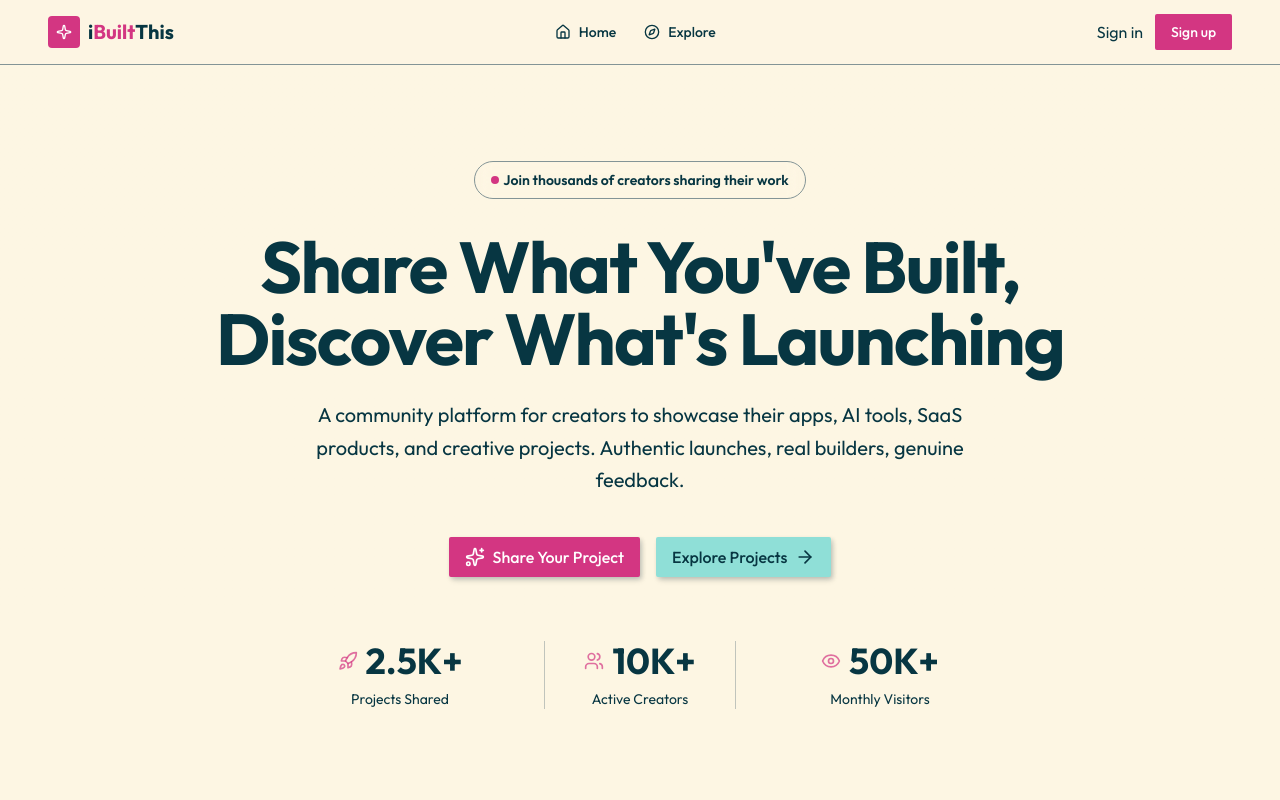
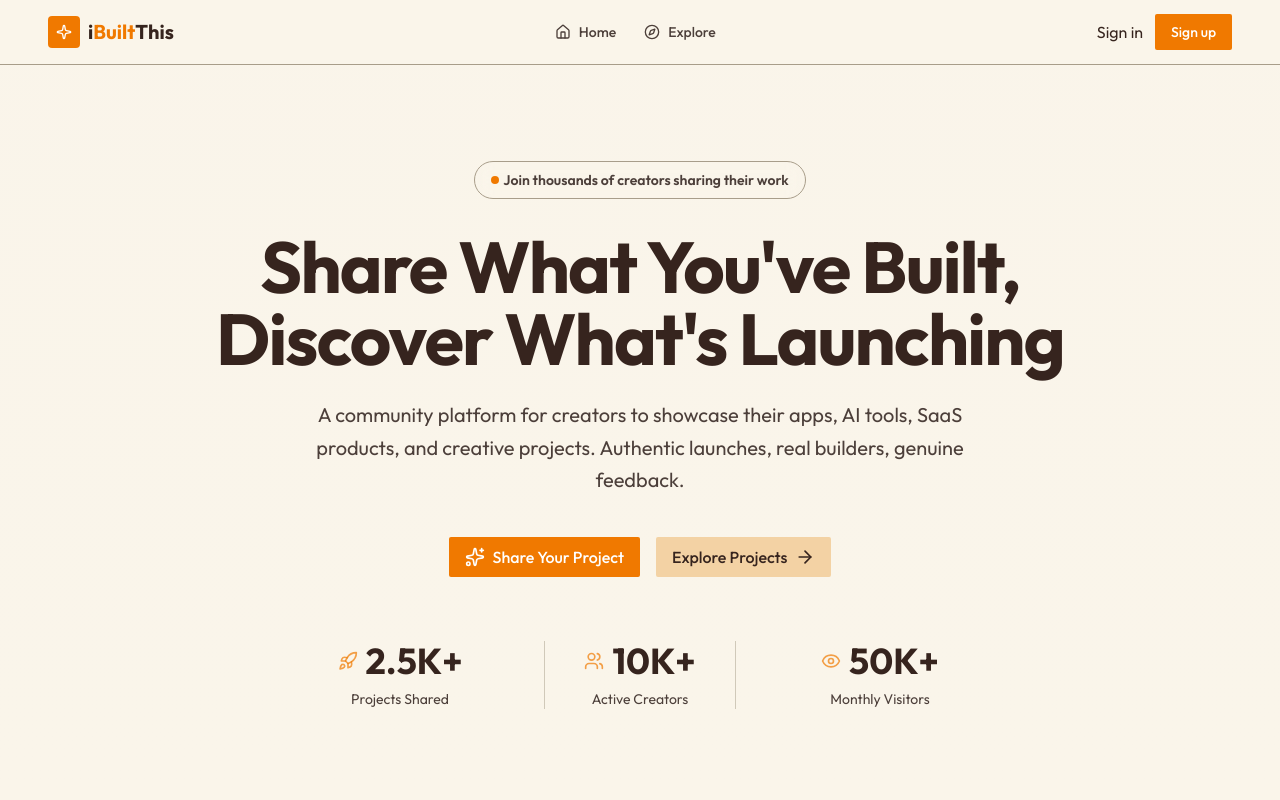
Before and after one commit to FeliperPC/ibuiltthis-app, a Next.js app: page / in a window 1280 px wide. Shown: the top 800 px of the page. Built offline with nearby package versions, Linux system fonts and the light colour scheme; no server answers; the database is empty.

Commit message:
feat : changing color pallet, correcting navigation

```diff
--- a/app/globals.css
+++ b/app/globals.css
@@ -44,121 +44,105 @@
 }
 
 :root {
-  --background: oklch(0.9735 0.0261 90.0953);
-  --foreground: oklch(0.3092 0.0518 219.6516);
-  --card: oklch(0.9306 0.026 92.402);
-  --card-foreground: oklch(0.3092 0.0518 219.6516);
-  --popover: oklch(0.9306 0.026 92.402);
-  --popover-foreground: oklch(0.3092 0.0518 219.6516);
-  --primary: oklch(0.5924 0.2025 355.8943);
+  --background: oklch(0.97 0.015 85);
+  --foreground: oklch(0.28 0.03 40);
+
+  --card: oklch(0.93 0.02 85);
+  --card-foreground: oklch(0.28 0.03 40);
+
+  --popover: oklch(0.93 0.02 85);
+  --popover-foreground: oklch(0.28 0.03 40);
+
+  --primary: oklch(0.70 0.18 55); /* laranja principal */
   --primary-foreground: oklch(1 0 0);
-  --secondary: oklch(0.85 0.08 187.384);
-  --secondary-foreground: oklch(0.3092 0.0518 219.6516);
-  --muted: oklch(0.6979 0.0159 196.794);
-  --muted-foreground: oklch(0.3092 0.0518 219.6516);
-  --accent: oklch(0.85 0.12 350);
-  --accent-foreground: oklch(0.3092 0.0518 219.6516);
-  --destructive: oklch(0.5863 0.2064 27.1172);
+
+  --secondary: oklch(0.88 0.07 75);
+  --secondary-foreground: oklch(0.28 0.03 40);
+
+  --muted: oklch(0.78 0.03 80);
+  --muted-foreground: oklch(0.38 0.02 40);
+
+  --accent: oklch(0.75 0.16 60);
+  --accent-foreground: oklch(0.28 0.03 40);
+
+  --destructive: oklch(0.62 0.22 35);
   --destructive-foreground: oklch(1 0 0);
-  --border: oklch(0.6537 0.0197 205.2618);
-  --input: oklch(0.6537 0.0197 205.2618);
-  --ring: oklch(0.5924 0.2025 355.8943);
-  --chart-1: oklch(0.6149 0.1394 244.9273);
-  --chart-2: oklch(0.6437 0.1019 187.384);
-  --chart-3: oklch(0.5924 0.2025 355.8943);
-  --chart-4: oklch(0.5808 0.1732 39.5003);
-  --chart-5: oklch(0.5863 0.2064 27.1172);
-  --sidebar: oklch(0.9735 0.0261 90.0953);
-  --sidebar-foreground: oklch(0.3092 0.0518 219.6516);
-  --sidebar-primary: oklch(0.5924 0.2025 355.8943);
+
+  --border: oklch(0.70 0.03 80);
+  --input: oklch(0.70 0.03 80);
+  --ring: oklch(0.70 0.18 55);
+
+  --chart-1: oklch(0.70 0.18 55);
+  --chart-2: oklch(0.75 0.14 70);
+  --chart-3: oklch(0.62 0.20 40);
+  --chart-4: oklch(0.80 0.12 90);
+  --chart-5: oklch(0.65 0.22 30);
+
+  --sidebar: oklch(0.97 0.015 85);
+  --sidebar-foreground: oklch(0.28 0.03 40);
+
+  --sidebar-primary: oklch(0.70 0.18 55);
   --sidebar-primary-foreground: oklch(1 0 0);
-  --sidebar-accent: oklch(0.6437 0.1019 187.384);
-  --sidebar-accent-foreground: oklch(1 0 0);
-  --sidebar-border: oklch(0.6537 0.0197 205.2618);
-  --sidebar-ring: oklch(0.5924 0.2025 355.8943);
+
+  --sidebar-accent: oklch(0.88 0.07 75);
+  --sidebar-accent-foreground: oklch(0.28 0.03 40);
+
+  --sidebar-border: oklch(0.70 0.03 80);
+  --sidebar-ring: oklch(0.70 0.18 55);
+
   --font-sans: Outfit, sans-serif;
   --font-serif: ui-serif, Georgia, Cambria, "Times New Roman", Times, serif;
   --font-mono: Space Mono, monospace;
+
   --radius: 0.25rem;
-  --shadow-x: 2px;
-  --shadow-y: 2px;
-  --shadow-blur: 4px;
-  --shadow-spread: 0px;
-  --shadow-opacity: 0.15;
-  --shadow-color: hsl(196 83% 10%);
-  --shadow-2xs: 2px 2px 4px 0px hsl(196 83% 10% / 0.07);
-  --shadow-xs: 2px 2px 4px 0px hsl(196 83% 10% / 0.07);
-  --shadow-sm: 2px 2px 4px 0px hsl(196 83% 10% / 0.15),
-    2px 1px 2px -1px hsl(196 83% 10% / 0.15);
-  --shadow: 2px 2px 4px 0px hsl(196 83% 10% / 0.15),
-    2px 1px 2px -1px hsl(196 83% 10% / 0.15);
-  --shadow-md: 2px 2px 4px 0px hsl(196 83% 10% / 0.15),
-    2px 2px 4px -1px hsl(196 83% 10% / 0.15);
-  --shadow-lg: 2px 2px 4px 0px hsl(196 83% 10% / 0.15),
-    2px 4px 6px -1px hsl(196 83% 10% / 0.15);
-  --shadow-xl: 2px 2px 4px 0px hsl(196 83% 10% / 0.15),
-    2px 8px 10px -1px hsl(196 83% 10% / 0.15);
-  --shadow-2xl: 2px 2px 4px 0px hsl(196 83% 10% / 0.38);
-  --tracking-normal: 0em;
-  --spacing: 0.25rem;
 }
 
 .dark {
-  --background: oklch(0.2673 0.0486 219.8169);
-  --foreground: oklch(0.6979 0.0159 196.794);
-  --card: oklch(0.3092 0.0518 219.6516);
-  --card-foreground: oklch(0.6979 0.0159 196.794);
-  --popover: oklch(0.3092 0.0518 219.6516);
-  --popover-foreground: oklch(0.6979 0.0159 196.794);
-  --primary: oklch(0.5924 0.2025 355.8943);
-  --primary-foreground: oklch(1 0 0);
-  --secondary: oklch(0.4 0.08 187.384);
-  --secondary-foreground: oklch(0.9 0 0);
-  --muted: oklch(0.523 0.0283 219.1365);
-  --muted-foreground: oklch(0.6979 0.0159 196.794);
-  --accent: oklch(0.4 0.12 350);
-  --accent-foreground: oklch(0.9 0 0);
-  --destructive: oklch(0.5863 0.2064 27.1172);
+  --background: oklch(0.20 0.02 40);
+  --foreground: oklch(0.88 0.02 85);
+
+  --card: oklch(0.24 0.03 40);
+  --card-foreground: oklch(0.88 0.02 85);
+
+  --popover: oklch(0.24 0.03 40);
+  --popover-foreground: oklch(0.88 0.02 85);
+
+  --primary: oklch(0.70 0.18 55);
+  --primary-foreground: oklch(0.12 0.02 40);
+
+  --secondary: oklch(0.35 0.06 55);
+  --secondary-foreground: oklch(0.95 0.01 85);
+
+  --muted: oklch(0.32 0.02 40);
+  --muted-foreground: oklch(0.75 0.02 85);
+
+  --accent: oklch(0.45 0.14 55);
+  --accent-foreground: oklch(0.95 0.01 85);
+
+  --destructive: oklch(0.62 0.22 35);
   --destructive-foreground: oklch(1 0 0);
-  --border: oklch(0.523 0.0283 219.1365);
-  --input: oklch(0.523 0.0283 219.1365);
-  --ring: oklch(0.5924 0.2025 355.8943);
-  --chart-1: oklch(0.6149 0.1394 244.9273);
-  --chart-2: oklch(0.6437 0.1019 187.384);
-  --chart-3: oklch(0.5924 0.2025 355.8943);
-  --chart-4: oklch(0.5808 0.1732 39.5003);
-  --chart-5: oklch(0.5863 0.2064 27.1172);
-  --sidebar: oklch(0.2673 0.0486 219.8169);
-  --sidebar-foreground: oklch(0.6979 0.0159 196.794);
-  --sidebar-primary: oklch(0.5924 0.2025 355.8943);
-  --sidebar-primary-foreground: oklch(1 0 0);
-  --sidebar-accent: oklch(0.6437 0.1019 187.384);
-  --sidebar-accent-foreground: oklch(1 0 0);
-  --sidebar-border: oklch(0.523 0.0283 219.1365);
-  --sidebar-ring: oklch(0.5924 0.2025 355.8943);
-  --font-sans: Outfit, sans-serif;
-  --font-serif: ui-serif, Georgia, Cambria, "Times New Roman", Times, serif;
-  --font-mono: Space Mono, monospace;
-  --radius: 0.25rem;
-  --shadow-x: 2px;
-  --shadow-y: 2px;
-  --shadow-blur: 4px;
-  --shadow-spread: 0px;
-  --shadow-opacity: 0.15;
-  --shadow-color: hsl(196 83% 10%);
-  --shadow-2xs: 2px 2px 4px 0px hsl(196 83% 10% / 0.07);
-  --shadow-xs: 2px 2px 4px 0px hsl(196 83% 10% / 0.07);
-  --shadow-sm: 2px 2px 4px 0px hsl(196 83% 10% / 0.15),
-    2px 1px 2px -1px hsl(196 83% 10% / 0.15);
-  --shadow: 2px 2px 4px 0px hsl(196 83% 10% / 0.15),
-    2px 1px 2px -1px hsl(196 83% 10% / 0.15);
-  --shadow-md: 2px 2px 4px 0px hsl(196 83% 10% / 0.15),
-    2px 2px 4px -1px hsl(196 83% 10% / 0.15);
-  --shadow-lg: 2px 2px 4px 0px hsl(196 83% 10% / 0.15),
-    2px 4px 6px -1px hsl(196 83% 10% / 0.15);
-  --shadow-xl: 2px 2px 4px 0px hsl(196 83% 10% / 0.15),
-    2px 8px 10px -1px hsl(196 83% 10% / 0.15);
-  --shadow-2xl: 2px 2px 4px 0px hsl(196 83% 10% / 0.38);
+
+  --border: oklch(0.32 0.02 40);
+  --input: oklch(0.32 0.02 40);
+  --ring: oklch(0.70 0.18 55);
+
+  --chart-1: oklch(0.70 0.18 55);
+  --chart-2: oklch(0.75 0.14 70);
+  --chart-3: oklch(0.62 0.20 40);
+  --chart-4: oklch(0.80 0.12 90);
+  --chart-5: oklch(0.65 0.22 30);
+
+  --sidebar: oklch(0.20 0.02 40);
+  --sidebar-foreground: oklch(0.88 0.02 85);
+
+  --sidebar-primary: oklch(0.70 0.18 55);
+  --sidebar-primary-foreground: oklch(0.12 0.02 40);
+
+  --sidebar-accent: oklch(0.35 0.06 55);
+  --sidebar-accent-foreground: oklch(0.95 0.01 85);
+
+  --sidebar-border: oklch(0.32 0.02 40);
+  --sidebar-ring: oklch(0.70 0.18 55);
 }
 
 @theme inline {
--- a/components/landing-page/hero-section.tsx
+++ b/components/landing-page/hero-section.tsx
@@ -63,7 +63,7 @@
           </p>
           <div className="flex flex-col sm:flex-row gap-4 mb-16">
             <Button asChild size="lg" className="text-base px-8 shadow-lg">
-              <Link href={"/explore"}>
+              <Link href={"/submit"}>
                 <SparklesIcon className="size-5" />
                 Share Your Project
               </Link>
```
